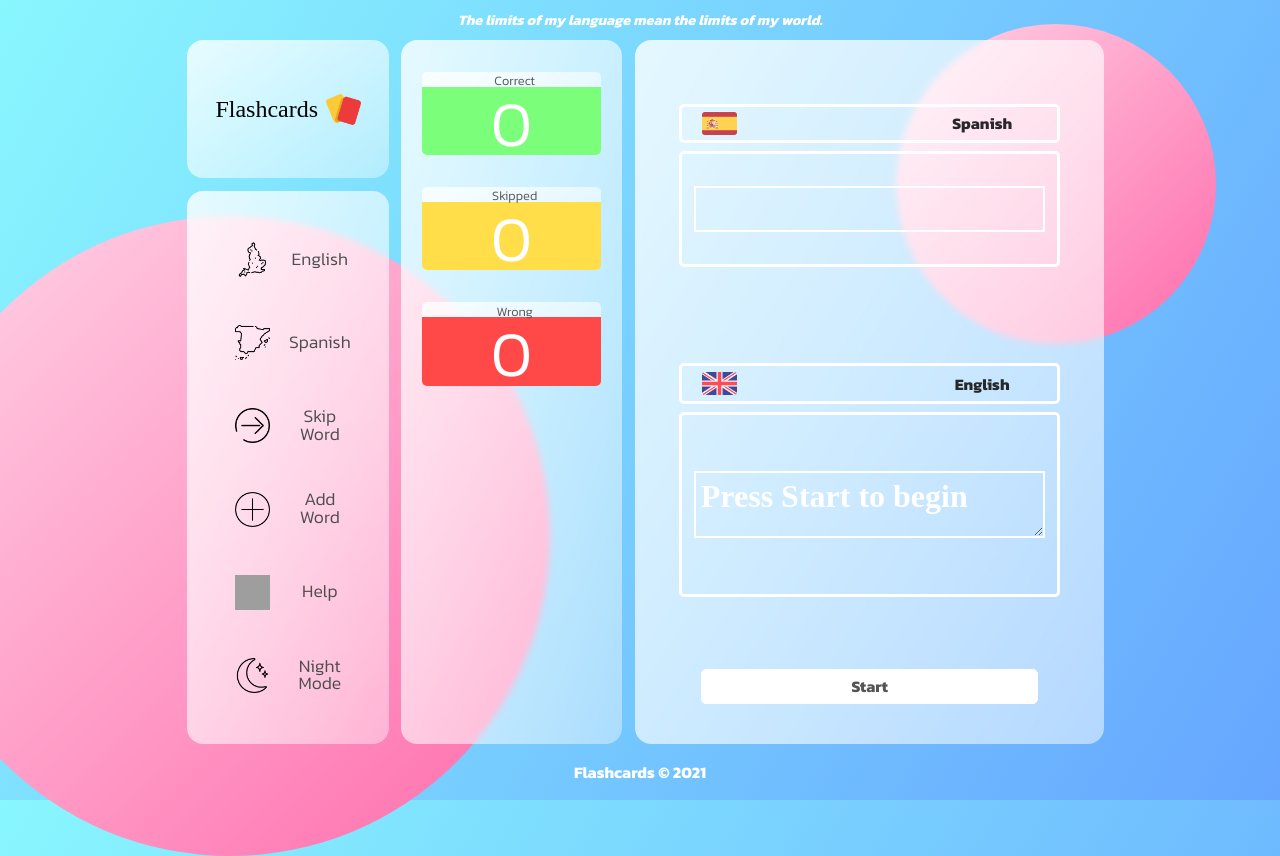
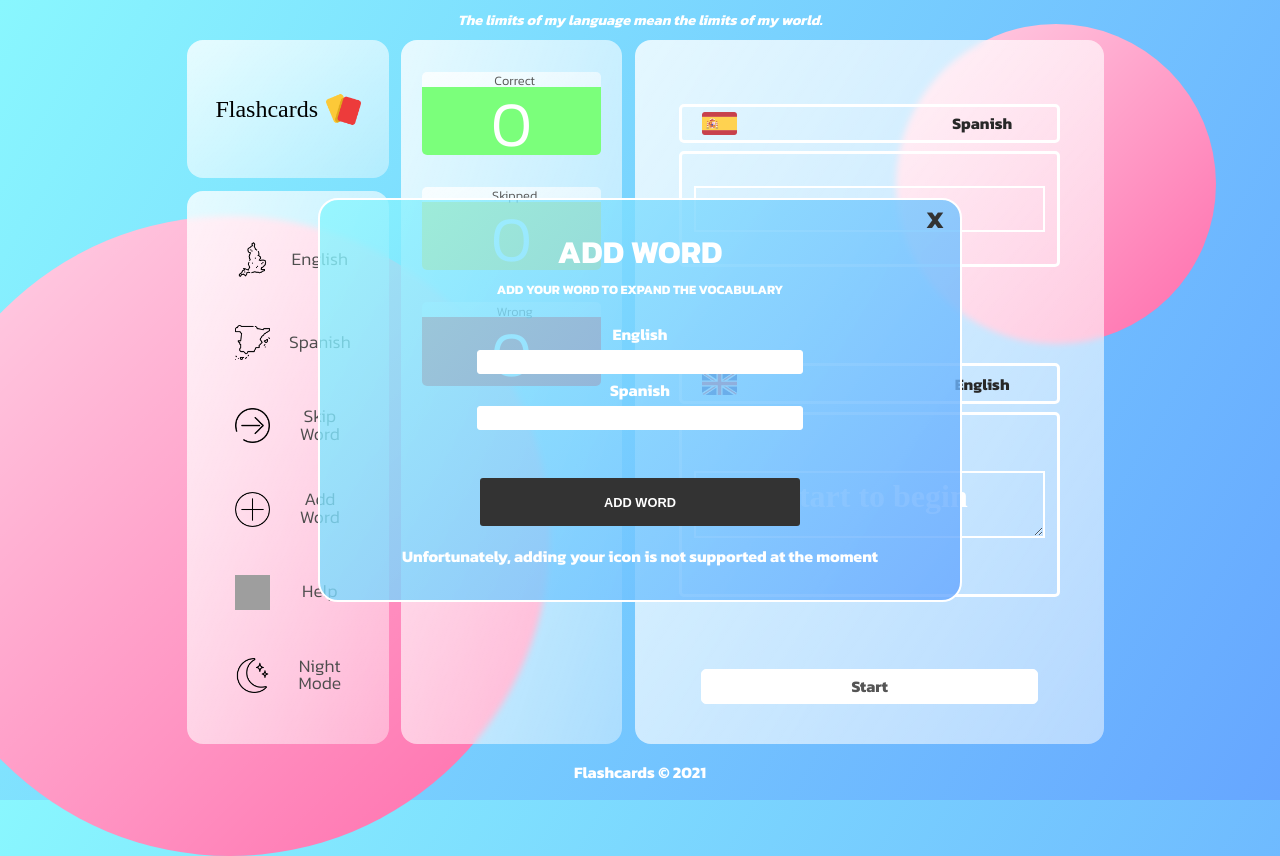
Before and after one commit to slawekwojtaszek/Flashcards, a React (Create React App) app in the folder flashcards_2021/: page / in a window 1280 px wide. Built offline with nearby package versions, Linux system fonts and the light colour scheme; grey boxes are pictures that could not be loaded; a web font is replaced by a local one.

Commit message:
Add styles, fix some bugs, handleAddWord function

```diff
--- a/flashcards_2021/src/App.css
+++ b/flashcards_2021/src/App.css
@@ -250,20 +250,132 @@ ul li a {
    position: absolute;
    top: 50%;
    left: 50%;
+   transform: translate(-50%, -50%);
+   display: flex;
+   flex-direction: column;
+   align-items: center;
+   justify-content: space-between;
+   height: 50%;
+   width: 50%;
+   z-index: 100;
+   border-radius: 20px;
+   border: 2px solid white;
+   background-image: linear-gradient(
+      130deg,
+      rgba(137, 247, 254, 0.8) 0%,
+      rgba(102, 166, 255, 0.8) 100%
+   );
+}
+
+.add button {
+   margin-top: 3rem;
+   height: 3rem;
+   width: 50%;
+   color: white;
+   background-color: #333;
+   border: none;
+   border-radius: 3px;
+   font-size: 0.8rem;
+   text-transform: uppercase;
+   font-weight: 700;
+}
+
+.add button:hover {
+   color: black;
+   background-color: greenyellow;
+}
+
+.add .form {
    display: flex;
    flex-direction: column;
    align-items: center;
    justify-content: center;
-   height: 40%;
-   width: 40%;
-   border: 2px solid green;
-   z-index: 100;
-   background-color: white;
 }
 
-.add button {
+.add .top {
+   display: flex;
+   flex-direction: column;
+   align-items: flex-end;
+   justify-content: space-around;
+   height: 5%;
+   width: 100%;
+   margin: 0.5rem;
+   color: #333;
+}
+
+.add .header {
+   display: flex;
+   align-items: center;
+   justify-content: center;
+   height: 63%;
+   width: 100%;
+}
+
+.add .title {
+   display: flex;
+   flex-direction: column;
+   justify-content: center;
+   align-items: center;
+   font-size: 0.8rem;
+   color: white;
+   font-weight: 700;
+   text-transform: uppercase;
+}
+
+.add .title h1 {
+   font-size: 2rem;
+   margin-bottom: 1rem;
+}
+
+.add .footer {
+   height: 13%;
+   width: 100%;
+}
+
+.add .footer p {
+   text-align: center;
+   color: white;
+   font-weight: 700;
+   font-size: 1rem;
+   margin: 0 2rem 0rem 2rem;
+}
+
+.add .header .form {
+   width: 100%;
+}
+
+.add .header .inp1,
+.add .header .inp2 {
+   width: 100%;
+   display: flex;
+   align-items: center;
+   flex-direction: column;
+
+   justify-content: center;
+}
+
+.add .header .inp1 p,
+.add .header .inp2 p {
+   margin: 0.5rem;
+   color: white;
+   font-size: 1rem;
+   font-weight: 700;
+}
+
+.add .header .inp1 input,
+.add .header .inp2 input {
+   border: 1px solid white;
    height: 20px;
-   width: 100%;
+   width: 50%;
+   border-radius: 3px;
+}
+
+.add .top span {
+   font-weight: 700;
+
+   margin: 1rem;
+   font-size: 1.5rem;
+   cursor: pointer;
 }
 
 .panel {
@@ -467,7 +579,7 @@ textarea::placeholder {
    margin: 2rem 1rem;
 }
 
-button {
+.submit button {
    background: none;
    color: inherit;
    border: none;
@@ -492,7 +604,7 @@ button {
    border: 1px solid white;
 }
 
-button:hover {
+.submit button:hover {
    background-color: rgb(132, 250, 132);
    color: white;
    border: 5px solid white;
@@ -740,8 +852,3 @@ footer h1 {
 .test {
    background-color: red;
 }
-
-.elo {
-   width: 600px;
-   width: 600px;
-}
--- a/flashcards_2021/src/App.js
+++ b/flashcards_2021/src/App.js
@@ -194,7 +194,7 @@ function App() {
    const [quote, setQuote] = useState(0);
 
    // const [klasa, setKlasa] = useState("");
-   const [add, setAdd] = useState(false);
+   const [add, setAdd] = useState(true);
    //Points States
    const [correct, setCorrect] = useState(0);
    const [skipped, setSkipped] = useState(0);
@@ -202,7 +202,6 @@ function App() {
    const [flag, setFlag] = useState(false);
 
    const addWord = (en, es) => {
-      setAdd((add) => !add);
       const nmb = Math.floor(Math.random() * 10000);
       const obj = {
          en: en,
@@ -211,6 +210,12 @@ function App() {
          id: nmb,
       };
       return words.push(obj);
+   };
+
+   const handleAddWord = () => {
+      addWord("elo", "belo");
+      console.log(words);
+      setAdd((add) => !add);
    };
 
    //Functions
@@ -304,7 +309,7 @@ function App() {
          e.target.alt === "Add Word" ||
          e.target.innerHTML === "Add Word"
       ) {
-         addWord("efef", "abababa");
+         setAdd((add) => !add);
          console.log(words);
          console.log(add);
       }
@@ -368,17 +373,39 @@ function App() {
          </div>
 
          <div className={add ? "add" : "popdown"}>
-            <span onClick={addWord}>X</span>
-            <label for='fname'>
-               English
-               <input type='text' />
-            </label>
+            <div className='top'>
+               <div className='x'>
+                  <span
+                     onClick={() => {
+                        setAdd((add) => !add);
+                     }}>
+                     X
+                  </span>
+               </div>
+            </div>
+            <div className='title'>
+               <h1>Add Word</h1>
+               <p>Add your word to expand the vocabulary</p>
+            </div>
+            <div className='header'>
+               <div className='form'>
+                  <div className='inp1'>
+                     <p>English</p>
+                     <input type='text' />
+                  </div>
+                  <div className='inp2'>
+                     <p>Spanish</p>
+                     <input type='text' />
+                  </div>
+                  <button onClick={handleAddWord}>Add Word</button>
+               </div>
+            </div>
 
-            <label for='fname'>
-               Spanish
-               <input type='text' />
-            </label>
-            <button>ENTER</button>
+            <div className='footer'>
+               <p>
+                  Unfortunately, adding your icon is not supported at the moment
+               </p>
+            </div>
          </div>
          <main>
             <ScoreBoards
```
